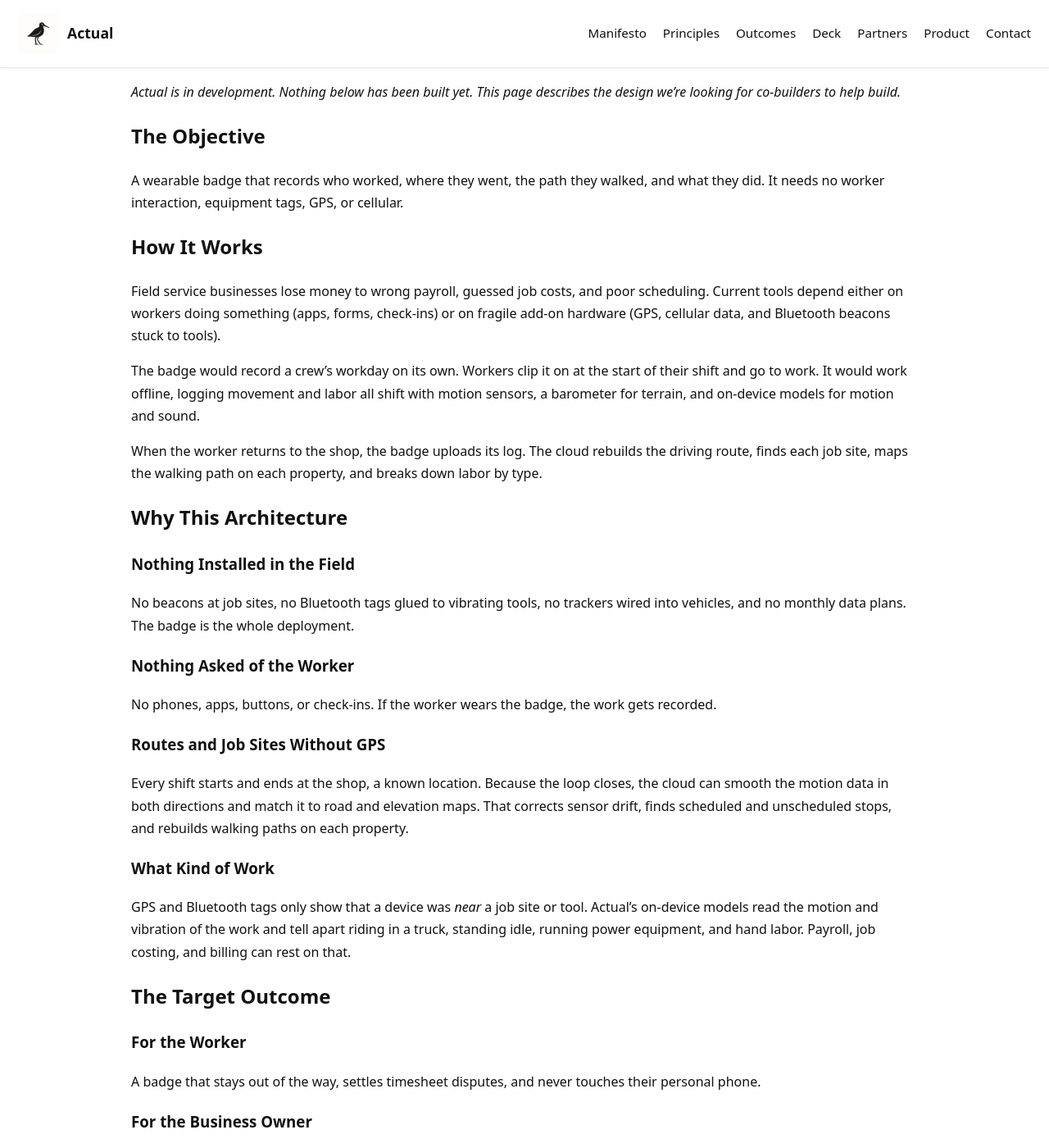
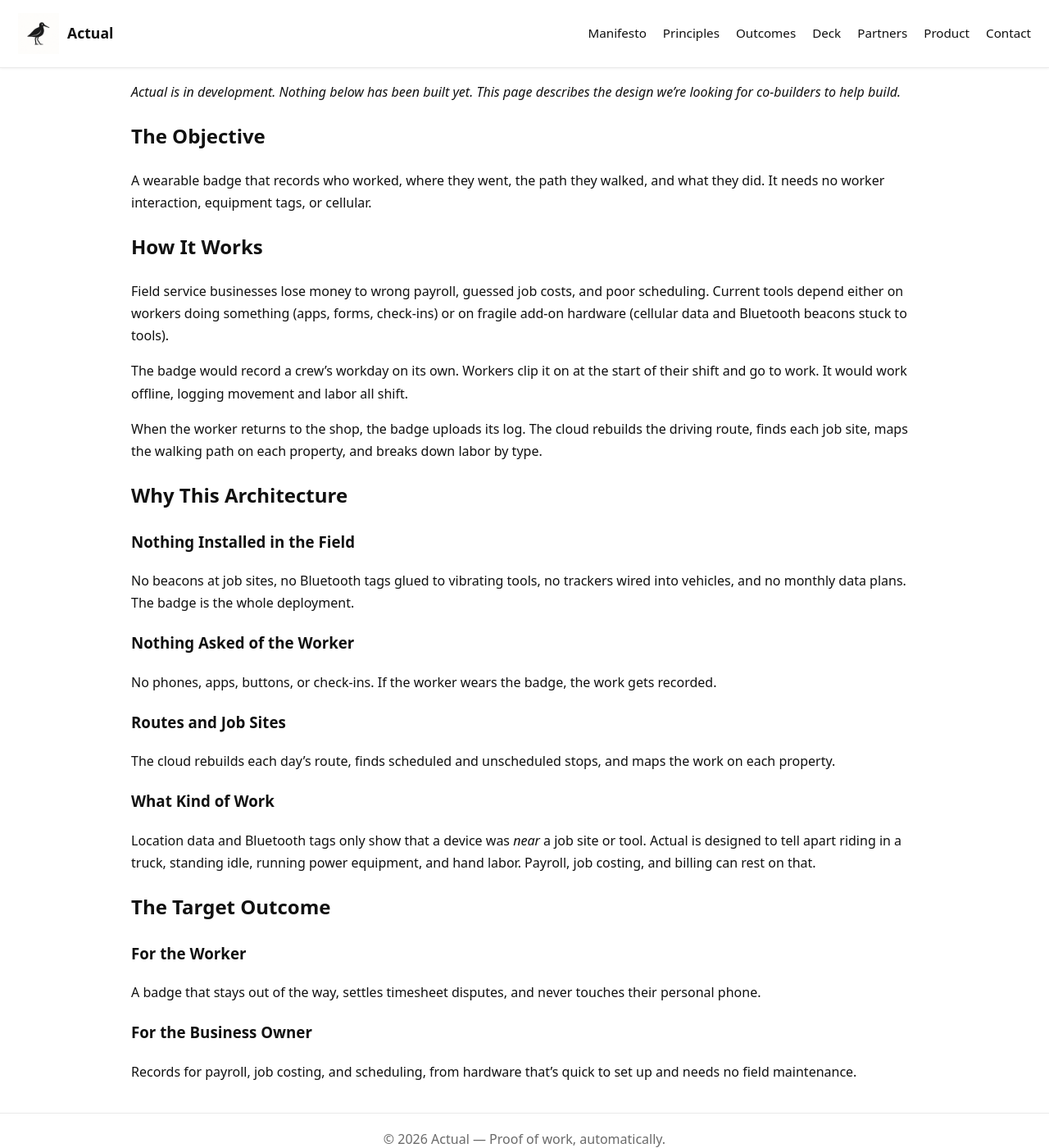
Before and after one commit to greg-e/limosa.work, a Jekyll site: the page built from pages/product.md, in a window 1280 px wide and 1400 px high. Shown: the whole window at 82% size. Built offline with Jekyll 4.4.1, drawn with Linux system fonts in a browser that asks for light colours.

Commit message:
Remove method detail and no-GPS claims from public pages
Describe what the product does and leave out sensors, map matching, and
the GPS claim, which is under review.

Co-Authored-By: Claude Opus 5.5 <noreply@anthropic.com>

```diff
--- a/pages/product.md
+++ b/pages/product.md
@@ -7,13 +7,13 @@ layout: default
 
 ## The Objective
 
-A wearable badge that records who worked, where they went, the path they walked, and what they did. It needs no worker interaction, equipment tags, GPS, or cellular.
+A wearable badge that records who worked, where they went, the path they walked, and what they did. It needs no worker interaction, equipment tags, or cellular.
 
 ## How It Works
 
-Field service businesses lose money to wrong payroll, guessed job costs, and poor scheduling. Current tools depend either on workers doing something (apps, forms, check-ins) or on fragile add-on hardware (GPS, cellular data, and Bluetooth beacons stuck to tools).
+Field service businesses lose money to wrong payroll, guessed job costs, and poor scheduling. Current tools depend either on workers doing something (apps, forms, check-ins) or on fragile add-on hardware (cellular data and Bluetooth beacons stuck to tools).
 
-The badge would record a crew's workday on its own. Workers clip it on at the start of their shift and go to work. It would work offline, logging movement and labor all shift with motion sensors, a barometer for terrain, and on-device models for motion and sound.
+The badge would record a crew's workday on its own. Workers clip it on at the start of their shift and go to work. It would work offline, logging movement and labor all shift.
 
 When the worker returns to the shop, the badge uploads its log. The cloud rebuilds the driving route, finds each job site, maps the walking path on each property, and breaks down labor by type.
 
@@ -25,11 +25,11 @@ No beacons at job sites, no Bluetooth tags glued to vibrating tools, no trackers
 ### Nothing Asked of the Worker
 No phones, apps, buttons, or check-ins. If the worker wears the badge, the work gets recorded.
 
-### Routes and Job Sites Without GPS
-Every shift starts and ends at the shop, a known location. Because the loop closes, the cloud can smooth the motion data in both directions and match it to road and elevation maps. That corrects sensor drift, finds scheduled and unscheduled stops, and rebuilds walking paths on each property.
+### Routes and Job Sites
+The cloud rebuilds each day's route, finds scheduled and unscheduled stops, and maps the work on each property.
 
 ### What Kind of Work
-GPS and Bluetooth tags only show that a device was *near* a job site or tool. Actual's on-device models read the motion and vibration of the work and tell apart riding in a truck, standing idle, running power equipment, and hand labor. Payroll, job costing, and billing can rest on that.
+Location data and Bluetooth tags only show that a device was *near* a job site or tool. Actual is designed to tell apart riding in a truck, standing idle, running power equipment, and hand labor. Payroll, job costing, and billing can rest on that.
 
 ## The Target Outcome
 
```
Also changed, not shown: index.html (+5 -5 lines), pages/manifesto.md (+1 -1 lines), pages/partners.md (+4 -4 lines).
